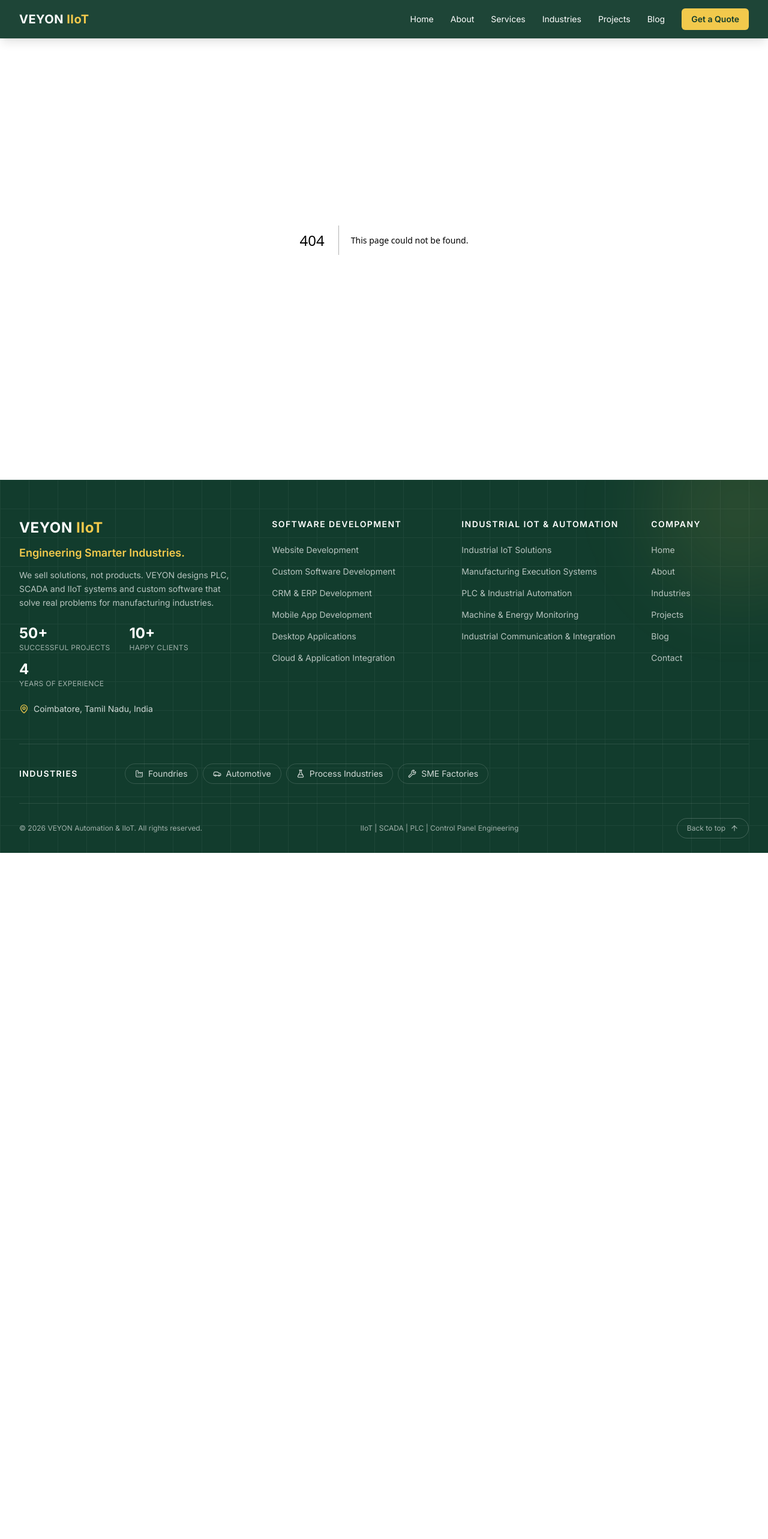
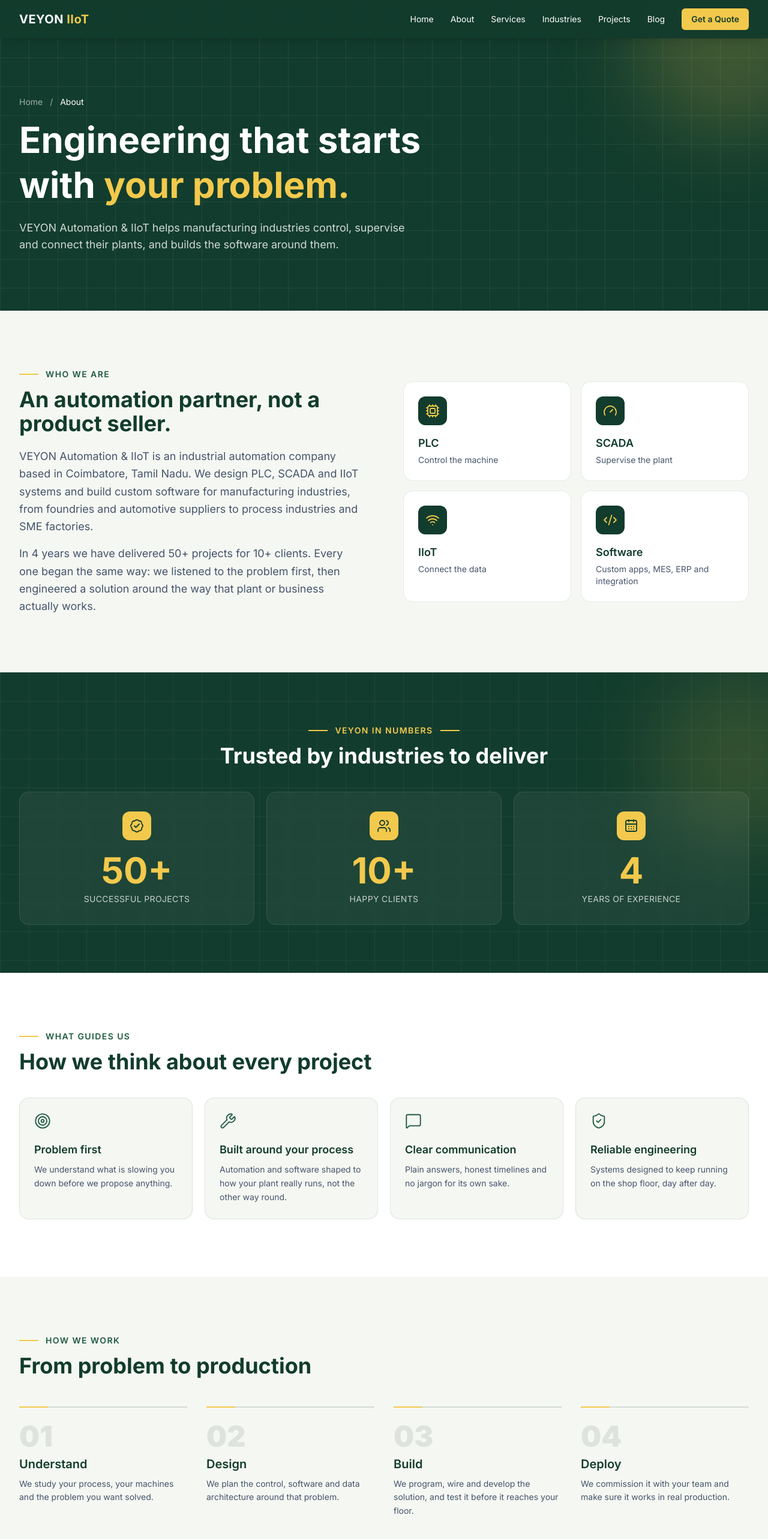
Before and after one commit to Prabhakaran811/veyonweb-site, a Next.js app: page /about in a window 1280 px wide. Before the commit this address had no page. Shown: the top 2566 px of the page at 60% size. Before the commit the page ends 1422 px from the top, so only its background shows below. Built offline with nearby package versions, Linux system fonts and the light colour scheme.

Commit message:
update in the about us

```diff
--- /dev/null
+++ b/app/about/AboutHero.tsx
@@ -0,0 +1,25 @@
+import Link from "next/link";
+import { Reveal } from "@/components/ui/Reveal";
+
+export default function AboutHero() {
+  return (
+    <section className="relative overflow-hidden bg-primary text-white">
+      <div
+        aria-hidden
+        className="absolute inset-0 opacity-[0.07] [background-image:linear-gradient(#fff_1px,transparent_1px),linear-gradient(90deg,#fff_1px,transparent_1px)] [background-size:48px_48px]"
+      />
+      <div aria-hidden className="pointer-events-none absolute -right-24 -top-24 h-80 w-80 rounded-full bg-accent/20 blur-3xl" />
+      <Reveal className="relative mx-auto max-w-7xl px-4 pb-16 pt-32 sm:px-6 sm:pb-24 sm:pt-40 lg:px-8">
+        <nav aria-label="Breadcrumb" className="text-sm text-white/60">
+          <Link href="/" className="hover:text-accent">Home</Link> <span className="mx-2">/</span> <span className="text-white">About</span>
+        </nav>
+        <h1 className="mt-4 max-w-3xl text-4xl font-bold leading-tight sm:text-5xl lg:text-6xl">
+          Engineering that starts with <span className="text-accent">your problem.</span>
+        </h1>
+        <p className="mt-5 max-w-2xl text-base text-white/80 sm:text-lg">
+          VEYON Automation &amp; IIoT helps manufacturing industries control, supervise and connect their plants, and builds the software around them.
+        </p>
+      </Reveal>
+    </section>
+  );
+}
--- /dev/null
+++ b/app/about/Process.tsx
@@ -0,0 +1,31 @@
+import { Item, Reveal, Stagger } from "@/components/ui/Reveal";
+
+const steps = [
+  { title: "Understand", text: "We study your process, your machines and the problem you want solved." },
+  { title: "Design", text: "We plan the control, software and data architecture around that problem." },
+  { title: "Build", text: "We program, wire and develop the solution, and test it before it reaches your floor." },
+  { title: "Deploy", text: "We commission it with your team and make sure it works in real production." },
+];
+
+export default function Process() {
+  return (
+    <section className="mx-auto max-w-7xl px-4 py-16 sm:px-6 sm:py-24 lg:px-8">
+      <Reveal className="max-w-2xl">
+        <p className="flex items-center gap-3 text-xs font-semibold uppercase tracking-widest text-secondary sm:text-sm">
+          <span className="h-0.5 w-8 bg-accent" /> How we work
+        </p>
+        <h2 className="mt-3 text-3xl font-bold text-primary sm:text-4xl">From problem to production</h2>
+      </Reveal>
+      <Stagger className="mt-12 grid gap-8 sm:grid-cols-2 lg:grid-cols-4" gap={0.12}>
+        {steps.map((s, i) => (
+          <Item key={s.title} className="relative border-t-2 border-primary/15 pt-6">
+            <span aria-hidden className="absolute -top-0.5 left-0 h-0.5 w-12 bg-accent" />
+            <span className="text-5xl font-black text-primary/10">{String(i + 1).padStart(2, "0")}</span>
+            <h3 className="mt-2 text-xl font-semibold text-primary">{s.title}</h3>
+            <p className="mt-2 text-sm leading-relaxed text-slate-600">{s.text}</p>
+          </Item>
+        ))}
+      </Stagger>
+    </section>
+  );
+}
--- /dev/null
+++ b/app/about/Story.tsx
@@ -0,0 +1,47 @@
+import { Cpu, Gauge, Wifi, Code2 } from "lucide-react";
+import { Item, Reveal, Stagger } from "@/components/ui/Reveal";
+
+const focus = [
+  { icon: Cpu, title: "PLC", text: "Control the machine" },
+  { icon: Gauge, title: "SCADA", text: "Supervise the plant" },
+  { icon: Wifi, title: "IIoT", text: "Connect the data" },
+  { icon: Code2, title: "Software", text: "Custom apps, MES, ERP and integration" },
+];
+
+export default function Story() {
+  return (
+    <section className="mx-auto grid max-w-7xl items-center gap-12 px-4 py-16 sm:px-6 sm:py-24 lg:grid-cols-2 lg:gap-16 lg:px-8">
+      <Reveal>
+        <p className="flex items-center gap-3 text-xs font-semibold uppercase tracking-widest text-secondary sm:text-sm">
+          <span className="h-0.5 w-8 bg-accent" /> Who we are
+        </p>
+        <h2 className="mt-3 text-3xl font-bold text-primary sm:text-4xl">An automation partner, not a product seller.</h2>
+        <div className="mt-5 space-y-4 text-base leading-relaxed text-slate-600 sm:text-lg">
+          <p>
+            VEYON Automation &amp; IIoT is an industrial automation company based in Coimbatore, Tamil Nadu. We design PLC, SCADA and IIoT
+            systems and build custom software for manufacturing industries, from foundries and automotive suppliers to process industries and SME factories.
+          </p>
+          <p>
+            In 4 years we have delivered 50+ projects for 10+ clients. Every one began the same way: we listened to the problem first,
+            then engineered a solution around the way that plant or business actually works.
+          </p>
+        </div>
+      </Reveal>
+
+      {/* Replace this panel with a real photo of your team or a plant if you have one */}
+      <Stagger className="grid gap-4 sm:grid-cols-2" gap={0.1}>
+        {focus.map(({ icon: Icon, title, text }) => (
+          <Item key={title} className="h-full">
+            <div className="group h-full rounded-2xl border border-primary/10 bg-white p-6 transition-all duration-500 hover:-translate-y-1.5 hover:border-accent hover:shadow-xl">
+              <span className="inline-flex h-12 w-12 items-center justify-center rounded-xl bg-primary text-accent transition-all duration-500 group-hover:bg-accent group-hover:text-primary">
+                <Icon size={24} strokeWidth={1.8} />
+              </span>
+              <h3 className="mt-4 text-lg font-semibold text-primary">{title}</h3>
+              <p className="mt-1 text-sm text-slate-600">{text}</p>
+            </div>
+          </Item>
+        ))}
+      </Stagger>
+    </section>
+  );
+}
--- /dev/null
+++ b/app/about/Values.tsx
@@ -0,0 +1,36 @@
+import { Target, Wrench, MessageSquare, ShieldCheck } from "lucide-react";
+import { Item, Reveal, Stagger } from "@/components/ui/Reveal";
+
+const values = [
+  { icon: Target, title: "Problem first", text: "We understand what is slowing you down before we propose anything." },
+  { icon: Wrench, title: "Built around your process", text: "Automation and software shaped to how your plant really runs, not the other way round." },
+  { icon: MessageSquare, title: "Clear communication", text: "Plain answers, honest timelines and no jargon for its own sake." },
+  { icon: ShieldCheck, title: "Reliable engineering", text: "Systems designed to keep running on the shop floor, day after day." },
+];
+
+export default function Values() {
+  return (
+    <section className="bg-white">
+      <div className="mx-auto max-w-7xl px-4 py-16 sm:px-6 sm:py-24 lg:px-8">
+        <Reveal className="max-w-2xl">
+          <p className="flex items-center gap-3 text-xs font-semibold uppercase tracking-widest text-secondary sm:text-sm">
+            <span className="h-0.5 w-8 bg-accent" /> What guides us
+          </p>
+          <h2 className="mt-3 text-3xl font-bold text-primary sm:text-4xl">How we think about every project</h2>
+        </Reveal>
+        <Stagger className="mt-10 grid gap-5 sm:grid-cols-2 lg:grid-cols-4" gap={0.1}>
+          {values.map(({ icon: Icon, title, text }) => (
+            <Item key={title} className="h-full">
+              <div className="group relative h-full overflow-hidden rounded-2xl border border-primary/10 bg-background p-6 transition-all duration-500 hover:-translate-y-1.5 hover:bg-primary hover:shadow-2xl">
+                <span aria-hidden className="absolute inset-x-0 top-0 h-1 origin-left scale-x-0 bg-accent transition-transform duration-500 group-hover:scale-x-100" />
+                <Icon size={28} strokeWidth={1.6} className="text-secondary transition-colors duration-500 group-hover:text-accent" />
+                <h3 className="mt-5 text-lg font-semibold text-primary transition-colors duration-500 group-hover:text-white">{title}</h3>
+                <p className="mt-2 text-sm leading-relaxed text-slate-600 transition-colors duration-500 group-hover:text-white/80">{text}</p>
+              </div>
+            </Item>
+          ))}
+        </Stagger>
+      </div>
+    </section>
+  );
+}
--- /dev/null
+++ b/app/about/page.tsx
@@ -0,0 +1,26 @@
+import type { Metadata } from "next";
+import AboutHero from "@/app/about/AboutHero";
+import Story from "@/app/about/Story";
+import Values from "@/app/about/Values";
+import Process from "@/app/about/Process";
+import Stats from "@/components/home/Stats";
+import CTA from "@/components/home/CTA";
+
+export const metadata: Metadata = {
+  title: "About VEYON | Industrial Automation Company in Coimbatore",
+  description:
+    "VEYON Automation & IIoT designs PLC, SCADA and IIoT systems and custom software for manufacturing industries in Coimbatore and across Tamil Nadu.",
+};
+
+export default function AboutPage() {
+  return (
+    <>
+      <AboutHero />
+      <Story />
+      <Stats />
+      <Values />
+      <Process />
+      <CTA />
+    </>
+  );
+}
```
